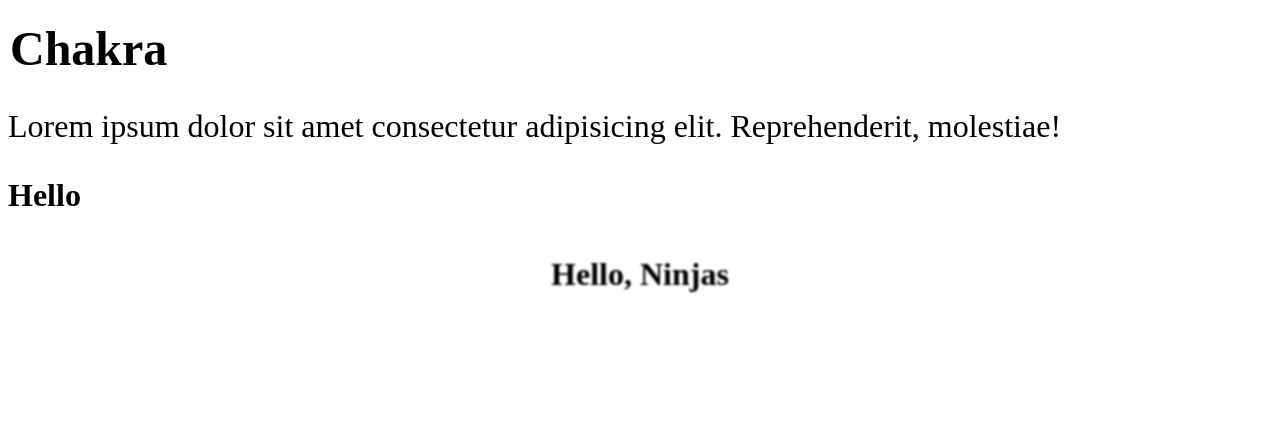
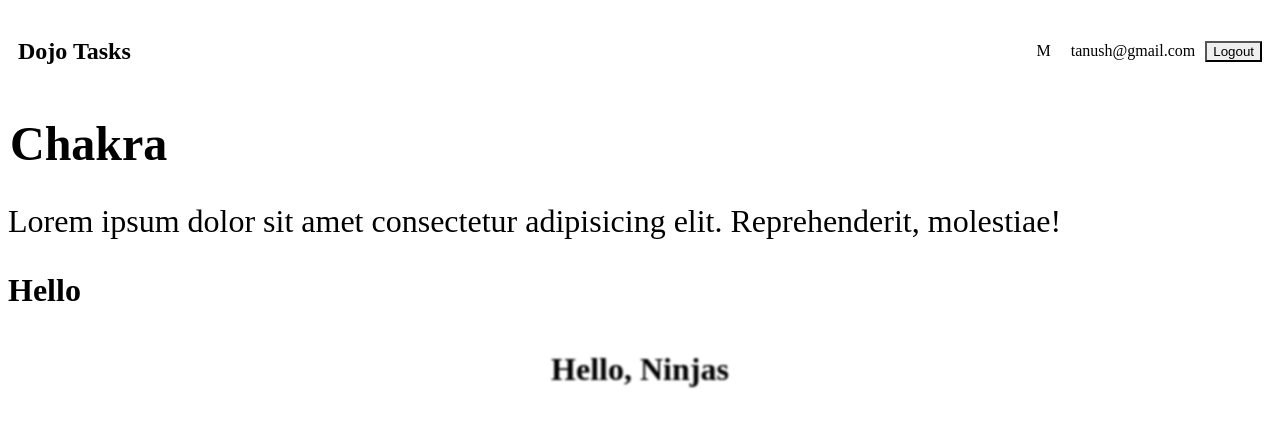
Before and after one commit to tentacle-dev/Chakra-UI-Tutorial, a React (Vite) app: page / in a window 1280 px wide. Shown: the top 428 px of the page. Built offline with nearby package versions, Linux system fonts and the light colour scheme; the HTML template or start-up script is replaced by a standard one.

Commit message:
Flex and Hstack

```diff
--- /dev/null
+++ b/src/components/Navbar.jsx
@@ -0,0 +1,24 @@
+import { Box, Flex, Heading, Text, Button, Spacer, HStack} from "@chakra-ui/react";
+
+export default function Navbar() {
+  return (
+    <Flex as="nav" p="10px" alignItems="center">
+        <Heading as="h1">Dojo Tasks</Heading>
+        <Spacer />
+
+        <HStack spacing={10}>
+            <Box bg="gray.200" p="10px">M</Box>
+            <Text>tanush@gmail.com</Text>
+            <Button>Logout</Button>
+        </HStack>
+
+    </Flex>
+    // <Flex bg="gray.500" justify="space-around" wrap="wrap" gap={2}>
+    //     <Box w="150px" h="50px" bg="red">1</Box>
+    //     <Box w="150px" h="50px" bg="blue">2</Box>
+    //     <Box w="150px" h="50px" bg="green" flexGrow={1}>3</Box>
+    //     <Box w="150px" h="50px" bg="yellow" flexGrow={2}>4</Box>
+    // </Flex>
+
+  )
+}
--- a/src/layouts/RootLayout.jsx
+++ b/src/layouts/RootLayout.jsx
@@ -1,8 +1,10 @@
 import { Outlet } from "react-router-dom"
+import Navbar from "../components/Navbar"
 
 export default function RootLayout() {
   return (
     <div>
+      <Navbar />
       <Outlet />
     </div>
   )
```
